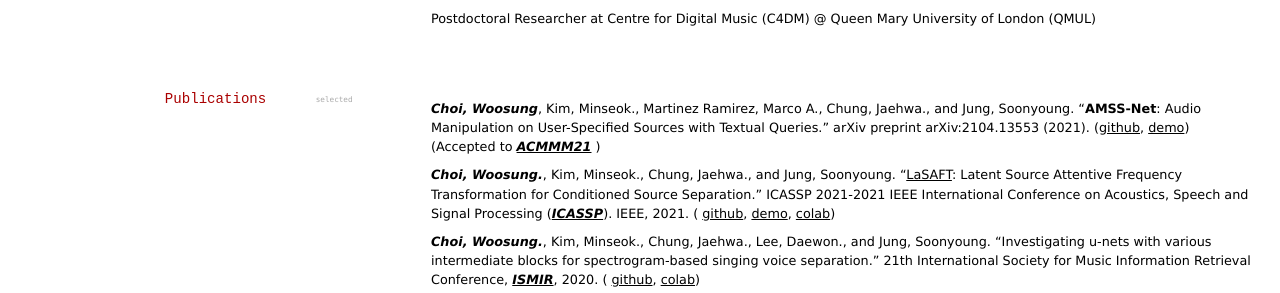
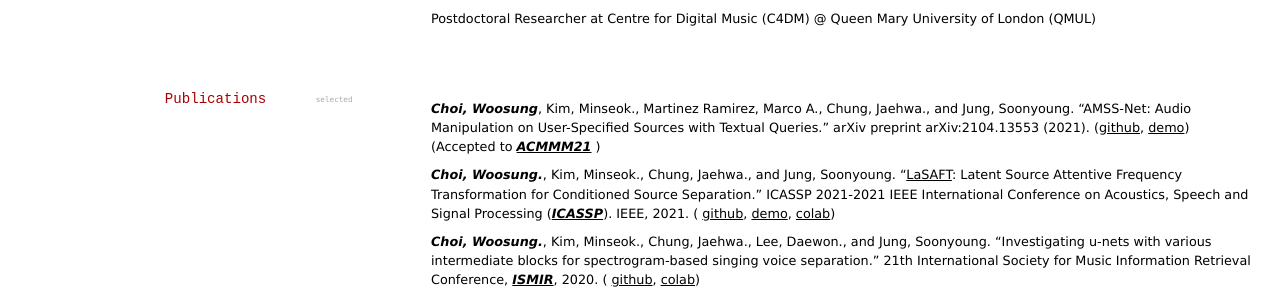
Before and after one commit to ws-choi/cv, a Jekyll site: the page built from index.md, in a window 1280 px wide. Shown: the part 161-454 px from the top of the page. Built offline with Jekyll 4.4.1, drawn with Linux system fonts in a browser that asks for light colours; formulas are drawn with MathJax 3.

```diff
--- a/index.md
+++ b/index.md
@@ -23,7 +23,7 @@ Postdoctoral Researcher at Centre for Digital Music (C4DM) @ Queen Mary Universi
 
 `selected`
 
-***Choi, Woosung***, Kim, Minseok., Martinez Ramirez, Marco A., Chung, Jaehwa., and Jung, Soonyoung. "**AMSS-Net**: Audio Manipulation on User-Specified Sources with Textual Queries." arXiv preprint arXiv:2104.13553 (2021). ([github](https://github.com/kuielab/AMSS-Net), [demo](https://kuielab.github.io/AMSS-Net/)) (Accepted to ***[ACMMM21](https://2021.acmmm.org/)*** )
+***Choi, Woosung***, Kim, Minseok., Martinez Ramirez, Marco A., Chung, Jaehwa., and Jung, Soonyoung. "AMSS-Net: Audio Manipulation on User-Specified Sources with Textual Queries." arXiv preprint arXiv:2104.13553 (2021). ([github](https://github.com/kuielab/AMSS-Net), [demo](https://kuielab.github.io/AMSS-Net/)) (Accepted to ***[ACMMM21](https://2021.acmmm.org/)*** )
 
 ***Choi, Woosung.***, Kim, Minseok., Chung, Jaehwa., and Jung, Soonyoung. "[LaSAFT](https://paperswithcode.com/paper/lasaft-latent-source-attentive-frequency): Latent Source Attentive Frequency Transformation for Conditioned Source Separation." ICASSP 2021-2021 IEEE International Conference on Acoustics, Speech and Signal Processing (***[ICASSP](https://2021.ieeeicassp.org/)***). IEEE, 2021. ( [github](https://github.com/ws-choi/Conditioned-Source-Separation-LaSAFT), [demo](http://lasaft.github.io/), [colab](https://colab.research.google.com/github/ws-choi/Conditioned-Source-Separation-LaSAFT/blob/main/colab_demo/LaSAFT_with_GPoCM_Stella_Jang_Example.ipynb))
 
```
